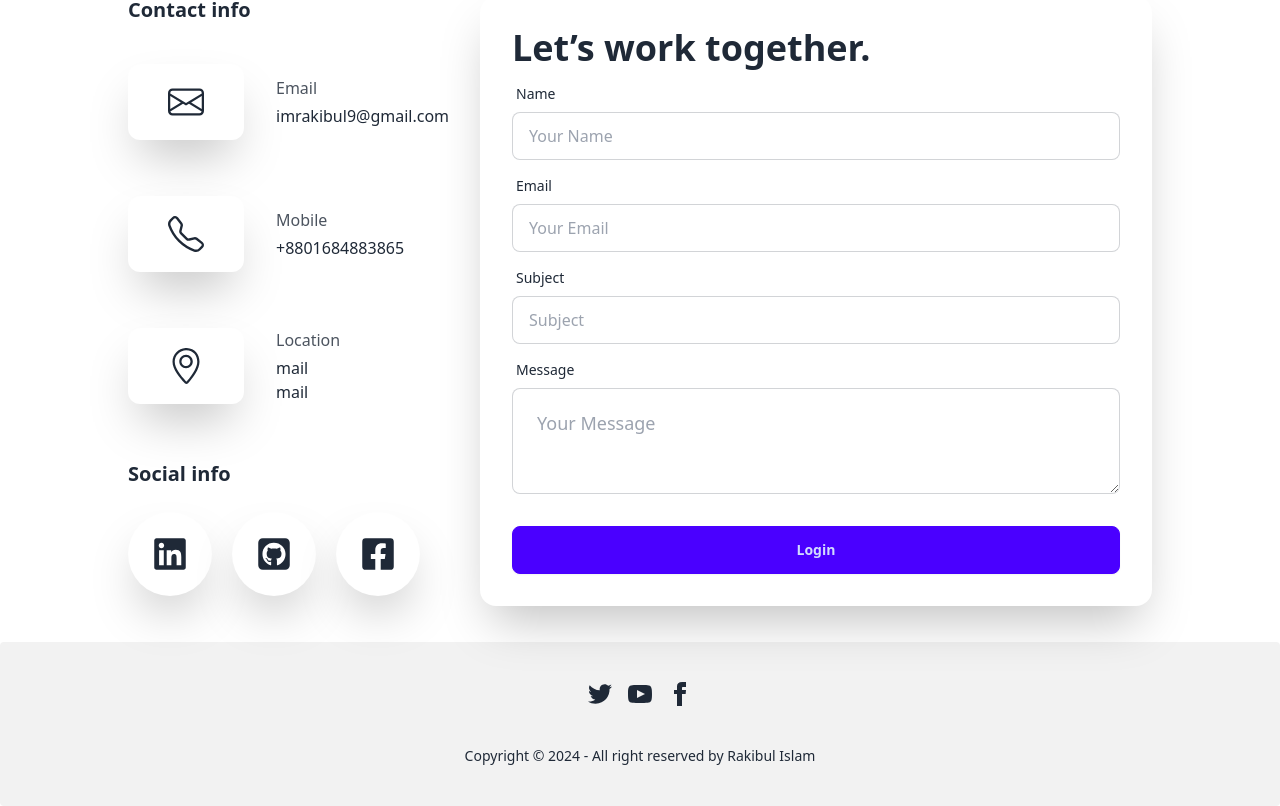
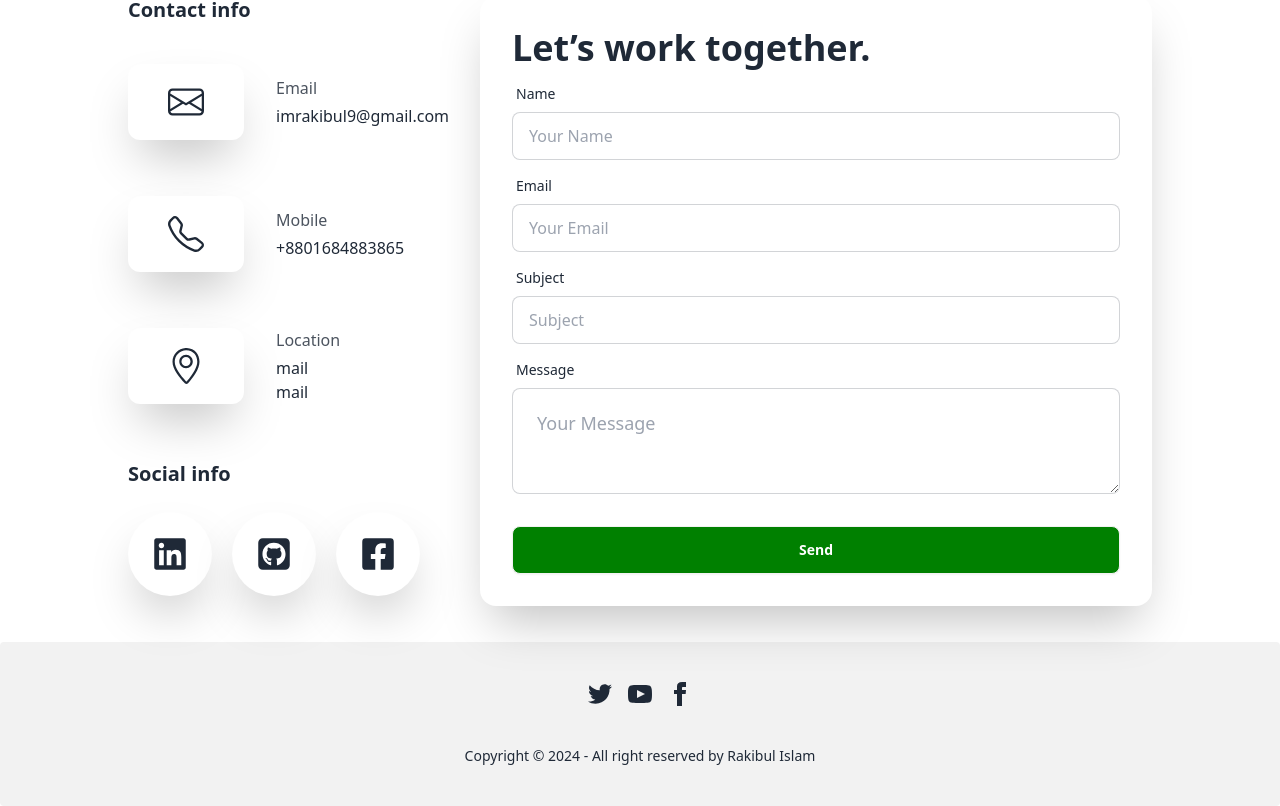
Before and after one commit to rjspyk5/web-dev-portfolio, a React (Vite) app: page / in a window 1280 px wide. Shown: the part 2511-3317 px from the top of the page. Built offline with nearby package versions, Linux system fonts and the light colour scheme.

Commit message:
contat form desgin update

```diff
--- a/src/components/Contact/Contact.jsx
+++ b/src/components/Contact/Contact.jsx
@@ -100,7 +100,7 @@ export const Contact = () => {
               </div>
 
               <div className="form-control mt-6">
-                <button className="btn btn-primary">Login</button>
+                <button className="btn text-white bg-[green]">Send</button>
               </div>
             </form>
           </div>
```
